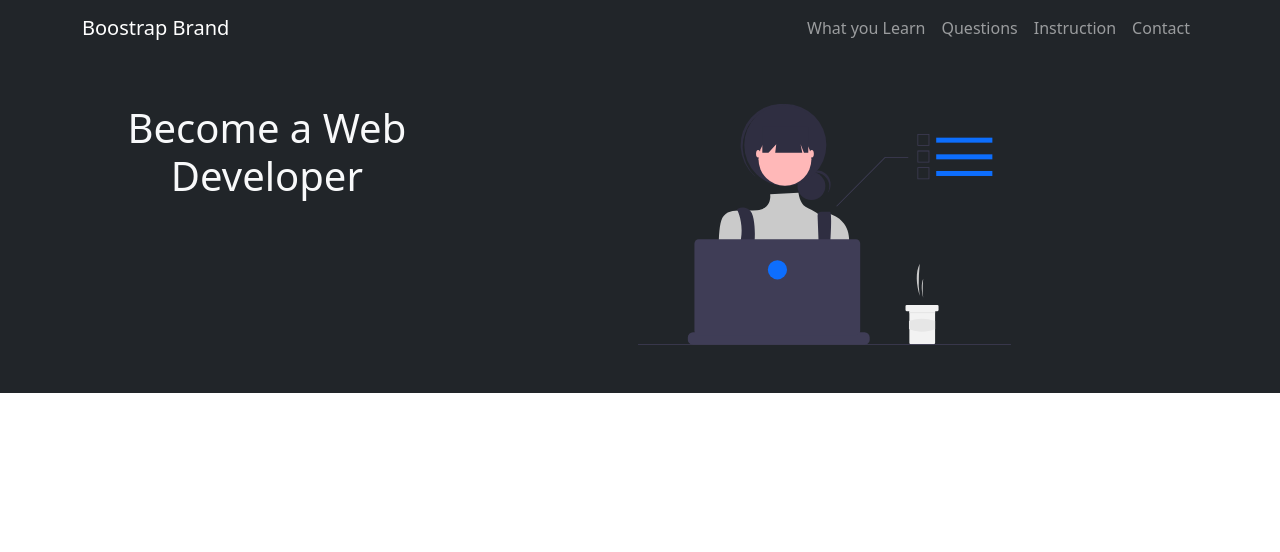
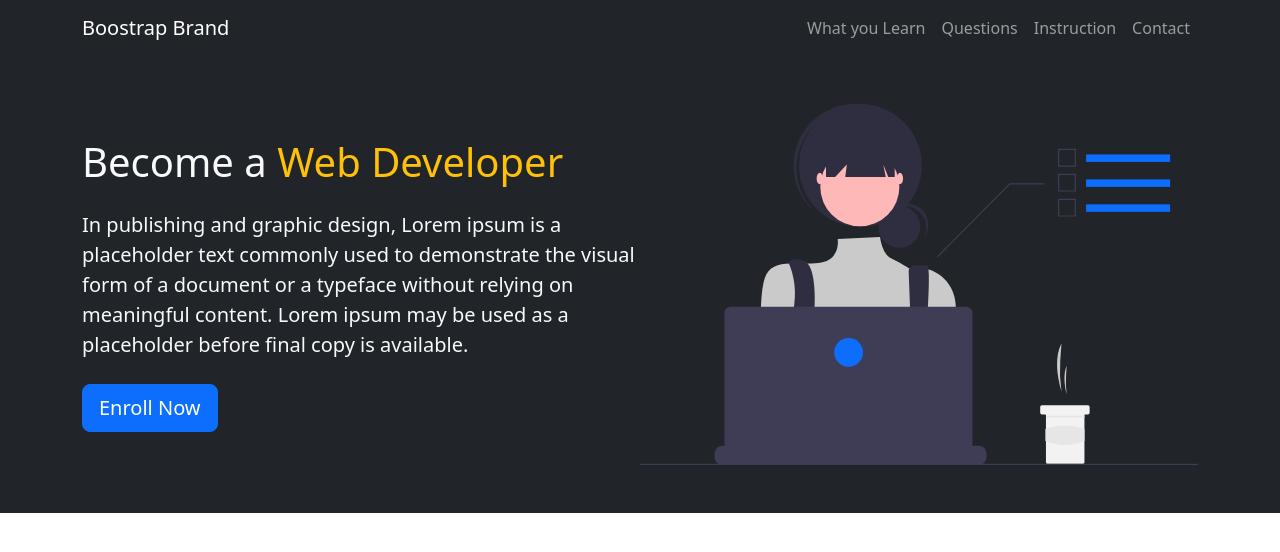
Before and after one commit to almabir/BoostrapTemplateDesign01, a plain HTML site: page index.html in a window 1280 px wide. Drawn offline with nearby package versions, Linux system fonts and the light colour scheme.

Commit message:
Showcase Item Done

```diff
--- a/index.html
+++ b/index.html
@@ -43,15 +43,16 @@
         </div>
     </nav>
     <!--Showcase-->
-    <section class="bg-dark text-light text-center p-5">
+    <section class="bg-dark text-light text-center p-5 text-sm-start">
         <div class="container">
-            <div class="d-sm-flex">
+            <div class="d-sm-flex align-items-center justify-content-between">
                 <div>
-                    <h1>Become a Web Developer</h1>
+                    <h1>Become a <span class="text-warning">Web Developer</span></h1>
+                    <p class="lead my-4">In publishing and graphic design, Lorem ipsum is a placeholder text commonly used to demonstrate the visual form of a document or a typeface without relying on meaningful content. Lorem ipsum may be used as a placeholder before final copy is available.</p>
+                    <button class="btn btn-primary btn-lg">Enroll Now</button>
                 </div>
-                <div>
-                    <img class="img-fluid w-50" src="./images/showcase.svg" alt="Showcase">
-                </div>
+                    <img class="img-fluid w-50 d-none d-sm-block" src="./images/showcase.svg" alt="Showcase">
+
             </div>
         </div>
     </section>
```
